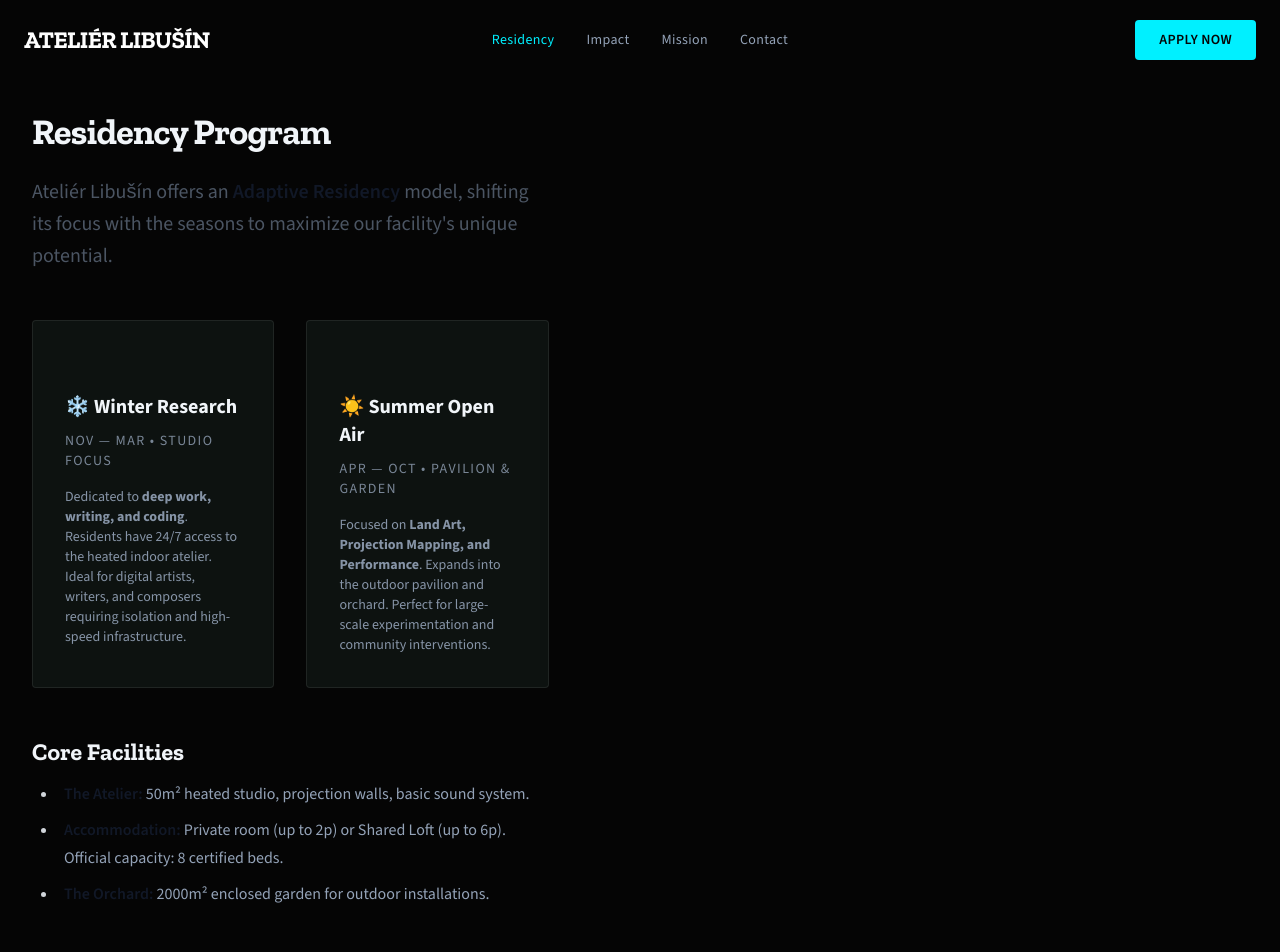
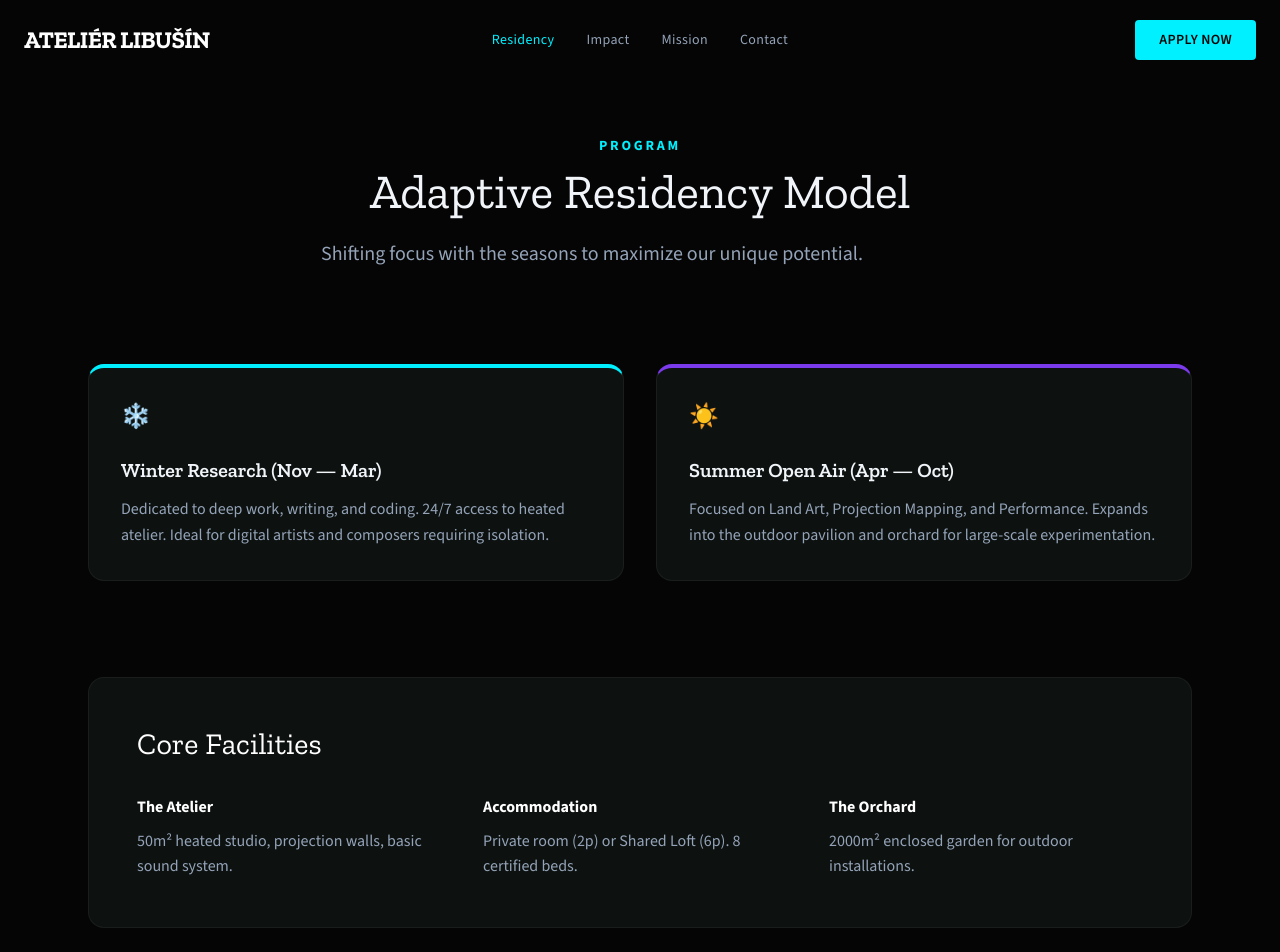
Before and after one commit to dberzon/atelier-libusin-site, a Next.js app: page /residency in a window 1280 px wide. Shown: the top 952 px of the page. Built offline with nearby package versions, Linux system fonts and the light colour scheme.

Commit message:
feat: add residency, contact, and timeline pages, and a new Hero component.

```diff
--- a/app/residency/page.tsx
+++ b/app/residency/page.tsx
@@ -1,48 +1,67 @@
 
 
 import type { Metadata } from 'next'
+import SectionHeader from '../../components/ui/SectionHeader'
+import FeatureCard from '../../components/ui/FeatureCard'
 
 export const metadata: Metadata = { title: 'Residency — Ateliér Libušín' }
 
 export default function Residency() {
   return (
-    <article className="prose max-w-none">
-      <h1>Residency Program</h1>
-      <p className="lead">
-        Ateliér Libušín offers an <strong>Adaptive Residency</strong> model, shifting its focus with the seasons to maximize our facility's unique potential.
-      </p>
+    <div className="container max-w-6xl mx-auto px-6 py-24 space-y-24">
+      {/* Header */}
+      <SectionHeader
+        eyebrow="Program"
+        title="Adaptive Residency Model"
+        subtitle="Shifting focus with the seasons to maximize our unique potential."
+        align="center"
+      />
 
-      <section className="grid md:grid-cols-2 gap-8 not-prose my-12">
-        <div className="card p-6 border-t-4 border-t-[#00f0ff]">
-          <h3 className="text-xl font-bold text-white mb-2">❄️ Winter Research</h3>
-          <p className="text-sm opacity-80 uppercase tracking-widest mb-4">Nov — Mar • Studio Focus</p>
-          <p className="text-sm opacity-90">
-            Dedicated to <strong>deep work, writing, and coding</strong>. Residents have 24/7 access to the heated indoor atelier.
-            Ideal for digital artists, writers, and composers requiring isolation and high-speed infrastructure.
-          </p>
-        </div>
-        <div className="card p-6 border-t-4 border-t-[#ff0055]">
-          <h3 className="text-xl font-bold text-white mb-2">☀️ Summer Open Air</h3>
-          <p className="text-sm opacity-80 uppercase tracking-widest mb-4">Apr — Oct • Pavilion & Garden</p>
-          <p className="text-sm opacity-90">
-            Focused on <strong>Land Art, Projection Mapping, and Performance</strong>.
-            Expands into the outdoor pavilion and orchard. Perfect for large-scale experimentation and community interventions.
-          </p>
+      {/* Seasonal Block */}
+      <section className="grid md:grid-cols-2 gap-8">
+        <FeatureCard
+          title="Winter Research (Nov — Mar)"
+          description="Dedicated to deep work, writing, and coding. 24/7 access to heated atelier. Ideal for digital artists and composers requiring isolation."
+          href="/apply"
+          className="border-t-4 border-t-[var(--brand)]"
+          icon={<span className="text-2xl">❄️</span>}
+        />
+        <FeatureCard
+          title="Summer Open Air (Apr — Oct)"
+          description="Focused on Land Art, Projection Mapping, and Performance. Expands into the outdoor pavilion and orchard for large-scale experimentation."
+          href="/apply"
+          className="border-t-4 border-t-[var(--accent)]"
+          icon={<span className="text-2xl">☀️</span>}
+        />
+      </section>
+
+      {/* Facilities Info */}
+      <section className="bg-[var(--bg-panel)] rounded-2xl p-8 md:p-12 border border-white/5">
+        <h2 className="text-3xl font-light text-white mb-8 font-serif">Core Facilities</h2>
+        <div className="grid md:grid-cols-3 gap-8 text-[var(--text-muted)]">
+          <div>
+            <h3 className="text-white font-bold mb-2">The Atelier</h3>
+            <p>50m² heated studio, projection walls, basic sound system.</p>
+          </div>
+          <div>
+            <h3 className="text-white font-bold mb-2">Accommodation</h3>
+            <p>Private room (2p) or Shared Loft (6p). 8 certified beds.</p>
+          </div>
+          <div>
+            <h3 className="text-white font-bold mb-2">The Orchard</h3>
+            <p>2000m² enclosed garden for outdoor installations.</p>
+          </div>
         </div>
       </section>
 
-      <h2>Core Facilities</h2>
-      <ul>
-        <li><strong>The Atelier:</strong> 50m² heated studio, projection walls, basic sound system.</li>
-        <li><strong>Accommodation:</strong> Private room (up to 2p) or Shared Loft (up to 6p). Official capacity: 8 certified beds.</li>
-        <li><strong>The Orchard:</strong> 2000m² enclosed garden for outdoor installations.</li>
-      </ul>
-
-      <h2>Fees & Support</h2>
-      <p>
-        <strong>Fees by arrangement.</strong> We act as a project partner for Visegrad Fund and Creative Europe applications.
-        We can issue formal Letters of Invitation for grant-seeking artists.
-      </p>
-    </article>
+      {/* Fees / Support */}
+      <section className="text-center max-w-2xl mx-auto">
+        <h2 className="text-2xl font-light text-white mb-4 font-serif">Fees & Support</h2>
+        <p className="text-[var(--text-muted)] text-lg mb-8">
+          Fees by arrangement. We act as a project partner for Visegrad Fund and Creative Europe applications.
+          Formal Letters of Invitation available.
+        </p>
+      </section>
+    </div>
   )
 }
--- /dev/null
+++ b/app/timeline/page.tsx
@@ -0,0 +1,36 @@
+import SectionHeader from '../../components/ui/SectionHeader'
+
+export const metadata = { title: 'Timeline — Ateliér Libušín' }
+
+export default function Timeline() {
+    const milestones = [
+        { year: '2025', title: 'European Green Deal Alignment', desc: 'Full implementation of "Green Mobility" incentives and slow travel policies.' },
+        { year: '2024', title: 'Launch of "Green Mobility" Corridor', desc: 'Partnership with regional transit for the 35-minute Prague link.' },
+        { year: '2023', title: 'Qualified Host Status', desc: 'Officially recognized by Creative Europe for residency support.' },
+        { year: '2019', title: 'First "Land Art" Series', desc: 'Inaugural open-air projection mapping festival in the orchard.' },
+        { year: '2015', title: 'Foundation', desc: 'Ateliér Libušín established as an independent cultural station.' }
+    ]
+
+    return (
+        <div className="container max-w-4xl mx-auto px-6 py-24 space-y-16">
+            <SectionHeader
+                eyebrow="History"
+                title="Our Timeline"
+                subtitle="A decade of adapting heritage for the future."
+                align="center"
+            />
+
+            <div className="relative border-l border-white/10 ml-6 md:ml-12 pl-8 md:pl-16 space-y-12">
+                {milestones.map((m, i) => (
+                    <div key={i} className="relative group">
+                        <span className="absolute -left-[41px] md:-left-[73px] top-2 w-4 h-4 rounded-full bg-[var(--bg-deep)] border-2 border-[var(--brand)] group-hover:bg-[var(--brand)] transition-colors shadow-[0_0_10px_var(--glow)]"></span>
+
+                        <span className="block text-4xl font-serif text-[var(--brand)] font-bold mb-2 opacity-80">{m.year}</span>
+                        <h3 className="text-2xl font-light text-white mb-2">{m.title}</h3>
+                        <p className="text-[var(--text-muted)] max-w-xl leading-relaxed">{m.desc}</p>
+                    </div>
+                ))}
+            </div>
+        </div>
+    )
+}
--- a/components/Hero.tsx
+++ b/components/Hero.tsx
@@ -18,14 +18,14 @@ export default function Hero() {
       {/* Content */}
       <div className="relative z-10 text-center max-w-4xl px-6 flex flex-col items-center">
 
-        {/* H1: Strong sentence, not organization name */}
+        {/* H1: Mission Headline */}
         <h1 className="text-5xl md:text-7xl lg:text-8xl font-bold tracking-tighter text-white drop-shadow-2xl mb-8 leading-[1.0] max-w-[15ch]">
-          A Sanctuary for Digital & Land Art
+          Stewarding a Rural Avant-Garde
         </h1>
 
-        {/* Subheading: 1-2 lines */}
+        {/* Subheading: Mission tagline */}
         <p className="text-xl md:text-2xl text-[var(--text-main)] font-light max-w-2xl mx-auto mb-12 leading-relaxed opacity-90">
-          An adaptive residency program bridging heritage architecture with the digital frontier.
+          Where ecological grounding meets digital innovation.
         </p>
 
         {/* CTA Row */}
--- a/components/Nav.tsx
+++ /dev/null
@@ -1,67 +0,0 @@
-'use client'
-import { useState } from 'react'
-import Link from 'next/link'
-import { usePathname } from 'next/navigation'
-
-const links = [
-  { href: '/residency', label: 'Residency' },
-  { href: '/impact', label: 'Impact' },
-  { href: '/mission', label: 'Mission' },
-  { href: '/apply', label: 'Apply' }
-]
-
-export default function Nav() {
-  const pathname = usePathname()
-  const [isOpen, setIsOpen] = useState(false)
-
-  return (
-    <>
-      {/* Desktop Nav - 5 Columns Grid Logic */}
-      <div className="hidden md:flex gap-8 text-sm items-center">
-        {links.map(link => {
-          const active = pathname === link.href || pathname.startsWith(link.href + '/')
-          return (
-            <Link
-              key={link.href}
-              href={link.href}
-              className={`pb-1 transition-all duration-300 ${active
-                ? 'text-[var(--brand)] border-b-2 border-[var(--brand)]'
-                : 'hover:text-[var(--brand)] hover:opacity-80'
-                }`}
-            >
-              {link.label}
-            </Link>
-          )
-        })}
-      </div>
-
-      {/* Mobile Hamburger */}
-      <button
-        className="md:hidden p-2 text-white"
-        onClick={() => setIsOpen(!isOpen)}
-        aria-label="Toggle Menu"
-      >
-        <div className="space-y-1.5 w-6">
-          <span className={`block h-0.5 w-full bg-white transform transition duration-300 ${isOpen ? 'rotate-45 translate-y-2' : ''}`}></span>
-          <span className={`block h-0.5 w-full bg-white transition duration-300 ${isOpen ? 'opacity-0' : ''}`}></span>
-          <span className={`block h-0.5 w-full bg-white transform transition duration-300 ${isOpen ? '-rotate-45 -translate-y-2' : ''}`}></span>
-        </div>
-      </button>
-
-      {/* Mobile Menu Overlay */}
-      <div className={`fixed inset-0 z-40 bg-[var(--bg-deep)]/95 backdrop-blur-xl transition-transform duration-300 transform ${isOpen ? 'translate-x-0' : 'translate-x-full'} md:hidden flex flex-col items-center justify-center space-y-8`}>
-        {links.map(link => (
-          <Link
-            key={link.href}
-            href={link.href}
-            onClick={() => setIsOpen(false)}
-            className="text-2xl font-light tracking-wide text-white hover:text-[var(--brand)]"
-          >
-            {link.label}
-          </Link>
-        ))}
-        {/* Close on click outside or explicit close button not strictly needed if overlay covers all */}
-      </div>
-    </>
-  )
-}
```
Also changed, not shown: app/contact/page.tsx (added, +48 -0 lines).
